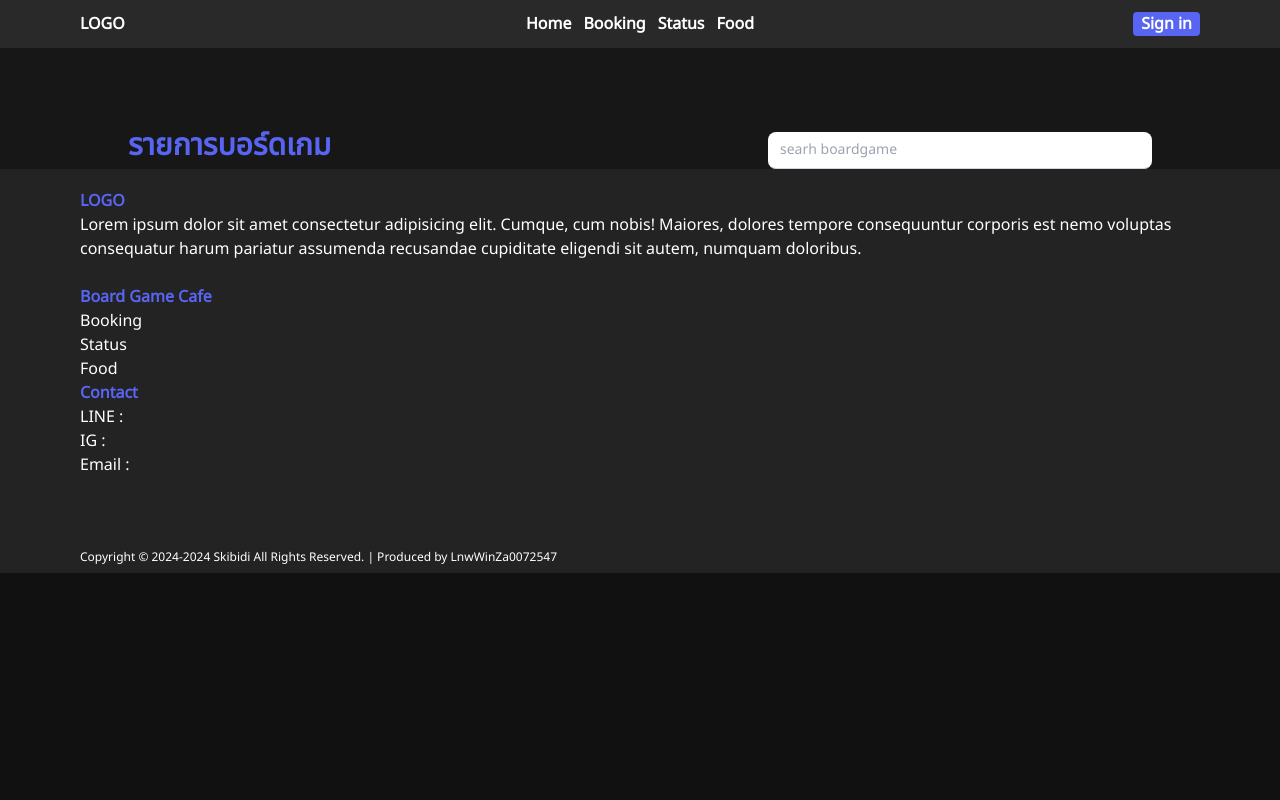
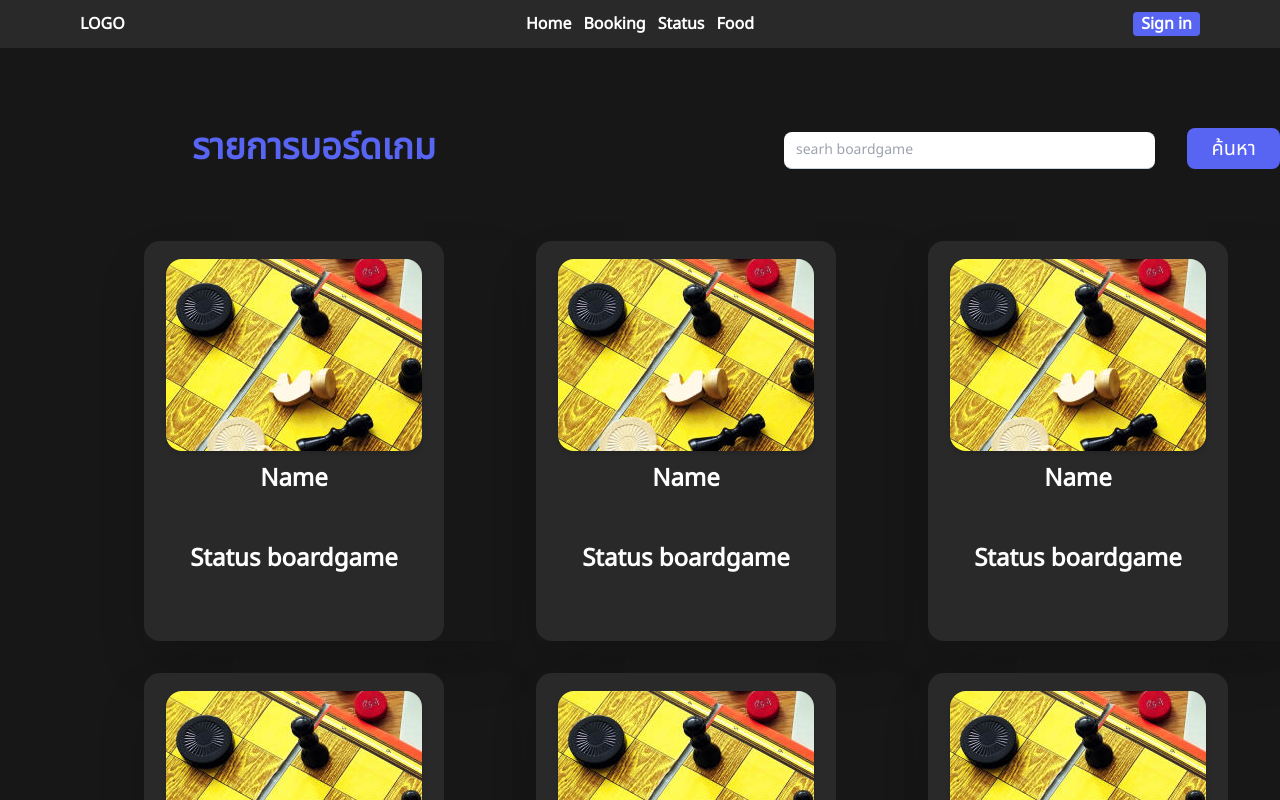
Before and after one commit to Tiger66070167/ISAD-Project-BoardGame-Web, a Next.js app: page /status in a window 1280 px wide. Shown: the top 800 px of the page. Built offline with nearby package versions, Linux system fonts and the light colour scheme.

Commit message:
edit status page & add boardcard page

```diff
--- /dev/null
+++ b/src/app/status/boardcard.tsx
@@ -0,0 +1,21 @@
+import React from "react";
+function boardcard() {
+  return (
+    <div className="flex w-full shadow-2xl ml-20 mt-2">
+      <div className=" bg-[#292929] hover:border-[--primary-color] border-transparent border-2 h-[400px] w-[300px] rounded-2xl">
+        {/* inbox picture Set */}
+        <div className=" flex-none w-64 mx-auto mt-4 mb-3">
+          <div className="bg-[url('../assets/boardgame.jpeg')] object-scale-down h-48 w-79 rounded-2xl overflow-hidden shadow-md"></div>
+        </div>
+        {/* set name and descrip of Menu */}
+        <div className="flex flex-col items-center">
+            <div className="text-2xl font-bold text-white">Name</div>
+        </div>
+        <div className="flex flex-col items-center py-12">
+            <div className="text-2xl font-bold text-white">Status boardgame</div>
+        </div>
+      </div>
+     </div>
+  );
+}
+export default boardcard
--- a/src/app/status/page.tsx
+++ b/src/app/status/page.tsx
@@ -1,16 +1,39 @@
 import React from 'react'
 import Link from 'next/link'
+import { Button } from "@/components/ui/button";
+import {
+  Card,
+  CardContent,
+  CardDescription,
+  CardFooter,
+  CardHeader,
+  CardTitle,
+} from "@/components/ui/card";
+import { Input } from "@/components/ui/input";
+import { Label } from "@/components/ui/label";
+import { Tabs, TabsContent, TabsList, TabsTrigger } from "@/components/ui/tabs";
+import Boardcard from "../status/boardcard";
 
 function statusPage() {
   return (
     <div className='laptop:aspect-[16/8.4] bg-[--neutrals-color]'>
       <div className='grid grid-cols-2 pt-32'>
-        <div className='pl-32 flex'>
-          <h1 className = "text-3xl text-[#5865F2] font-bold ">รายการบอร์ดเกม</h1>
+        <div className='pl-48 flex'>
+          <h1 className = "text-4xl text-[#5865F2] font-bold ">รายการบอร์ดเกม</h1>
         </div>
-
-        <div className='pl-32 flex items-end'>
+        <div className='pl-36 flex'>
           <input type="text" placeholder='searh boardgame' className='text-[#000000] mt-1 px-3 py-2 border-b shadow-sm border-slate-300 w-96 rounded-lg sm:text-sm focus:outline-none focus:border-[--primary-color] transition focus:duration-200'/>
+          <button
+          className="rounded-lg text-xl bg-[--primary-color] ml-8 w-24 hover:scale-105 bg-gradient-to-r hover:from-[--primary-color] hover:to-[--accent-color]"
+          type="button">ค้นหา
+          </button>
+        </div>
+      </div>
+      <div className="min-h-screen min-w-screen bg-[--neutrals-color] px-16 py-16">
+        <div className="grid grid-cols-3 gap-6 h-full bg-[#171717]">
+                {[0, 0, 0, 0, 0, 0, 0, 0, 0, 0, 0].map(() => (
+                  <Boardcard></Boardcard>
+              ))}
         </div>
       </div>
     </div>
```
